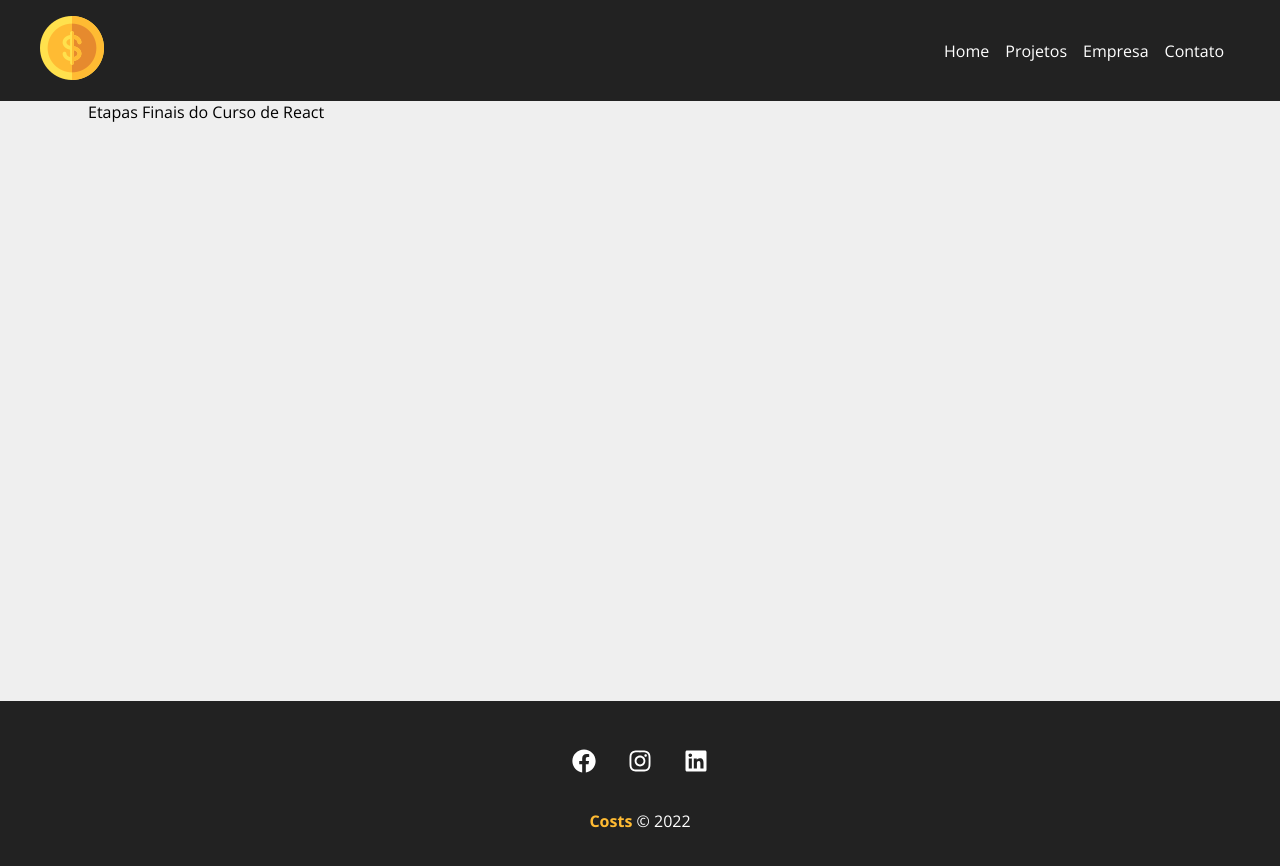
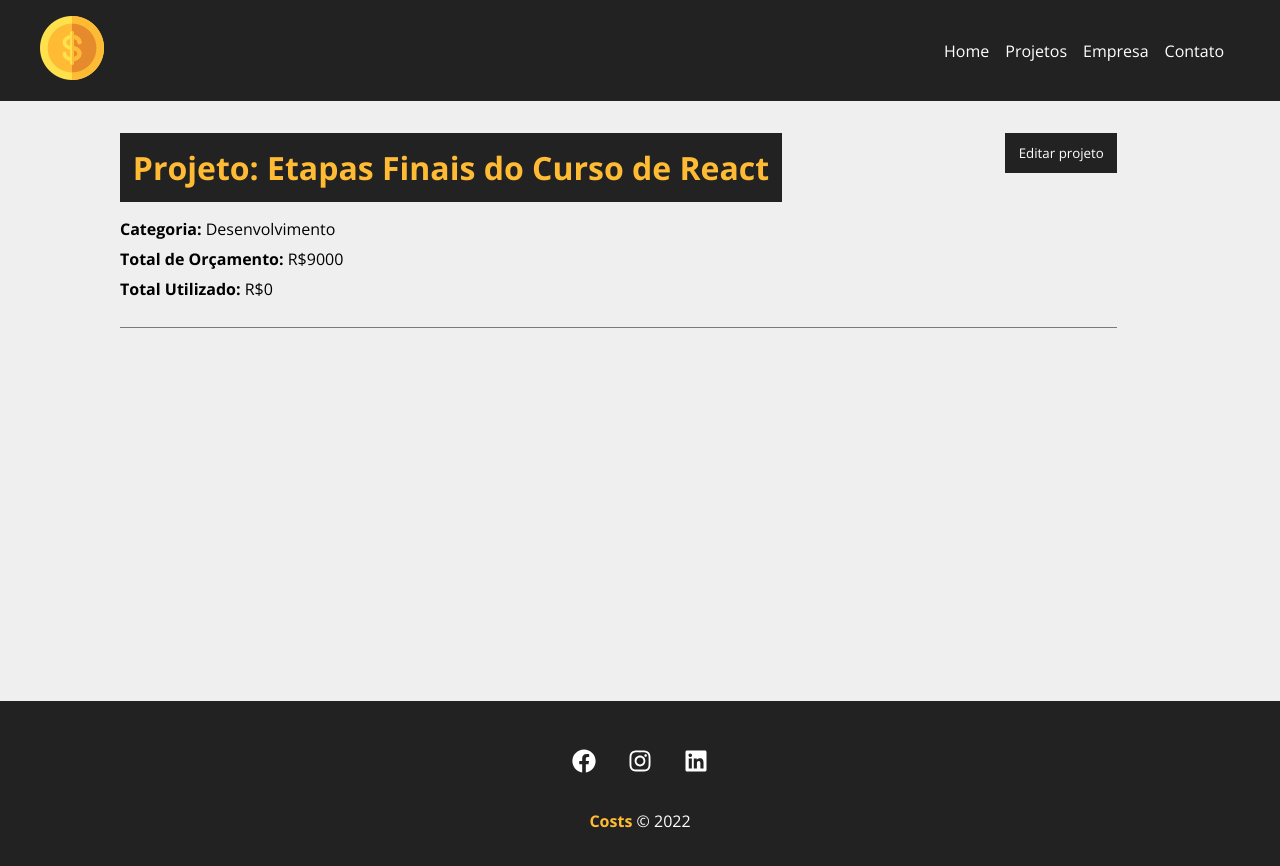
Before and after one commit to guilhermescr/reactjs, a React (Create React App) app in the folder costs/: page /project/1 in a window 1280 px wide. Shown: the top 866 px of the page. Built offline with nearby package versions, Linux system fonts and the light colour scheme; data requests are answered from the project's data file.

Commit message:
added editProject function

```diff
--- a/costs/db.json
+++ b/costs/db.json
@@ -2,7 +2,7 @@
   "projects": [
     {
       "name": "Etapas Finais do Curso de React",
-      "budget": "0",
+      "budget": "9000",
       "category": {
         "id": "2",
         "name": "Desenvolvimento"
--- a/costs/src/components/pages/Project.js
+++ b/costs/src/components/pages/Project.js
@@ -3,26 +3,105 @@
 import { useParams } from 'react-router-dom';
 import { useState, useEffect } from 'react';
 
+import Loading from '../layouts/Loading';
+import Container from '../layouts/Container';
+import Message from '../layouts/Message';
+import ProjectForm from '../project/ProjectForm';
+
 function Project() {
   const { id } = useParams();
 
   const [project, setProject] = useState([]);
+  const [showProjectForm, setShowProjectForm] = useState(false);
+  const [message, setMessage] = useState('');
+  const [type, setType] = useState('');
 
   useEffect(() => {
-    fetch(`http://localhost:5000/projects/${id}`, {
-      method: 'GET',
+    setTimeout(() => {
+      fetch(`http://localhost:5000/projects/${id}`, {
+        method: 'GET',
+        headers: {
+          'Content-Type': 'application/json'
+        }
+      })
+        .then(resp => resp.json())
+        .then(data => {
+          setProject(data);
+        })
+        .catch(err => console.log(err));
+    }, 300);
+  }, [id]);
+
+  function editPost(project) {
+    // budget validation
+    if (project.budget < project.cost) {
+      setMessage('O orçamento não pode ser menor que o custo do projeto!');
+      setType('error');
+
+      return false;
+    }
+
+    fetch(`http://localhost:5000/projects/${project.id}`, {
+      method: 'PATCH',
       headers: {
         'Content-Type': 'application/json'
-      }
+      },
+      body: JSON.stringify(project)
     })
       .then(resp => resp.json())
       .then(data => {
         setProject(data);
+        setShowProjectForm(false);
+        setMessage('Projeto atualizado!');
+        setType('success');
       })
       .catch(err => console.log(err));
-  }, [id]);
+  }
 
-  return <p>{project.name}</p>;
+  function toggleProjectForm() {
+    setShowProjectForm(!showProjectForm);
+  }
+
+  return (
+    <>
+      {project.name ? (
+        <div className={styles.project_details}>
+          <Container customClass="column">
+            {message && <Message type={type} msg={message} />}
+            <div className={styles.details_container}>
+              <h1>Projeto: {project.name}</h1>
+              <button className={styles.btn} onClick={toggleProjectForm}>
+                {!showProjectForm ? 'Editar projeto' : 'Fechar'}
+              </button>
+              {!showProjectForm ? (
+                <div className={styles.project_info}>
+                  <p>
+                    <span>Categoria:</span> {project.category.name}
+                  </p>
+                  <p>
+                    <span>Total de Orçamento:</span> R${project.budget}
+                  </p>
+                  <p>
+                    <span>Total Utilizado:</span> R${project.cost}
+                  </p>
+                </div>
+              ) : (
+                <div className={styles.project_info}>
+                  <ProjectForm
+                    handleSubmit={editPost}
+                    btnText="Concluir edição"
+                    projectData={project}
+                  />
+                </div>
+              )}
+            </div>
+          </Container>
+        </div>
+      ) : (
+        <Loading />
+      )}
+    </>
+  );
 }
 
 export default Project;
--- a/costs/src/components/pages/Project.module.css
+++ b/costs/src/components/pages/Project.module.css
@@ -0,0 +1,48 @@
+.project_details {
+  padding: 2em;
+}
+
+.project_details h1,
+.project_details h2,
+.project_details p {
+  margin-bottom: 0.5em;
+}
+
+.project_details h1 {
+  background-color: #222;
+  color: #ffbb33;
+  padding: 0.4em;
+}
+
+.project_details span {
+  font-weight: bold;
+}
+
+.details_container,
+.service_form_container {
+  border-bottom: 1px solid #7a7a7a;
+  display: flex;
+  flex-wrap: wrap;
+  justify-content: space-between;
+  margin-bottom: 1.2em;
+  padding-bottom: 1.2em;
+}
+
+.btn {
+  background-color: #222;
+  border: none;
+  color: #fff;
+  cursor: pointer;
+  max-height: 40px;
+  padding: 0.5em 1em;
+  text-decoration: none;
+  transition: 0.3s;
+}
+
+.btn:hover {
+  color: #ffbb33;
+}
+
+.project_info {
+  width: 100%;
+}
```
